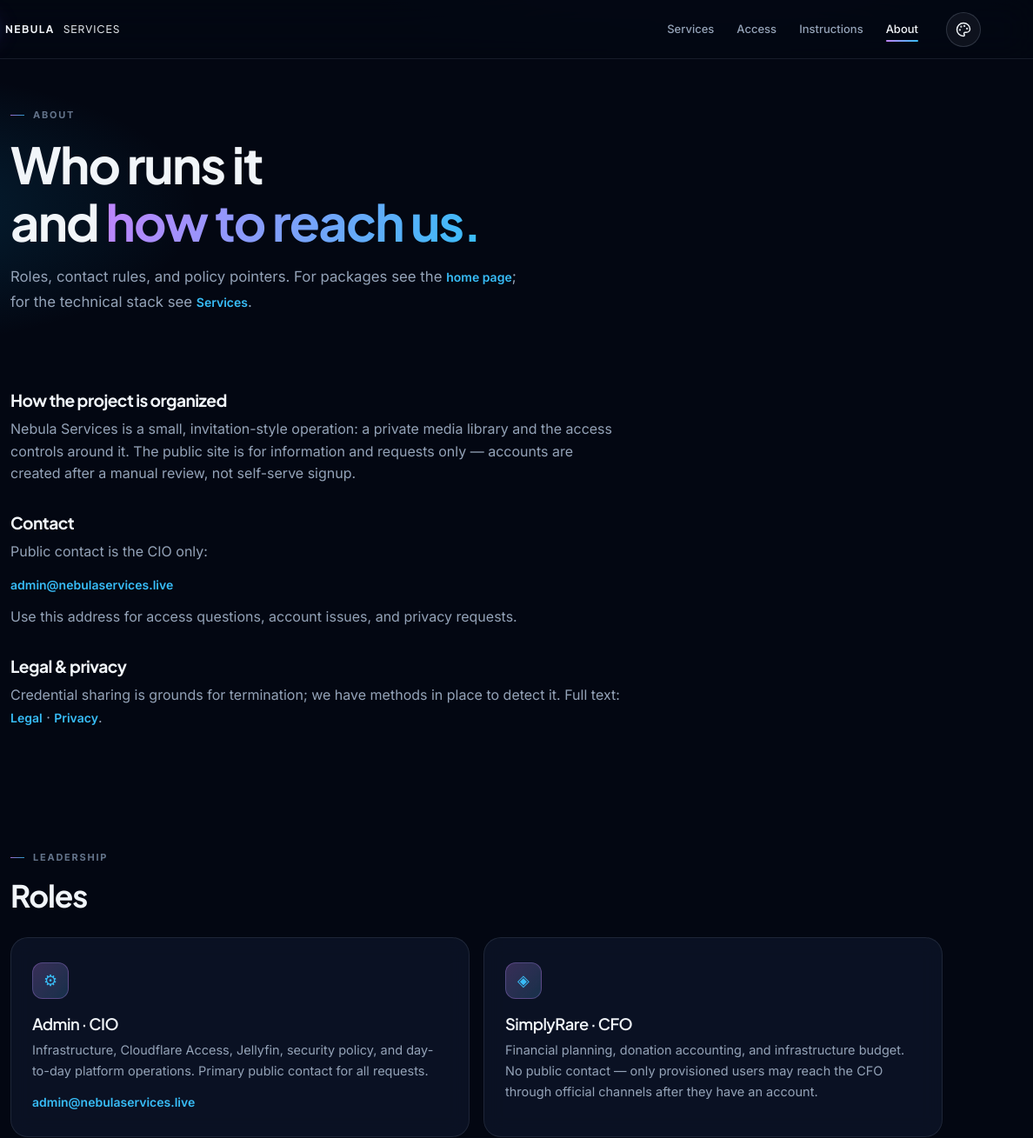
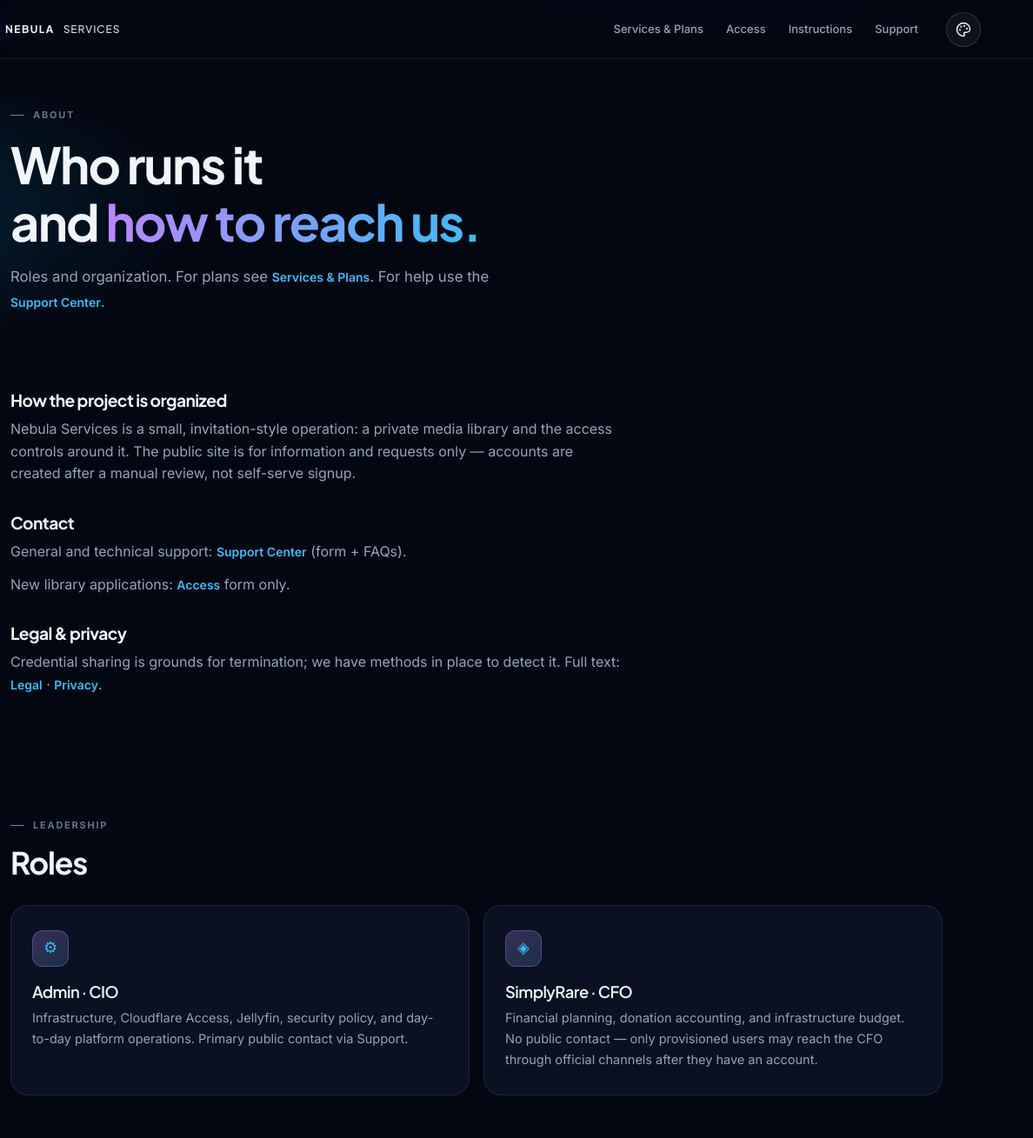
Before and after one commit to LockBorn1/nebulaservices.live, a plain HTML site: page about.html in a window 1280 px wide. Shown: the top 1309 px of the page at 87% size, 92-1280 px from the left. Drawn offline with Linux system fonts and the light colour scheme.

Commit message:
Unify navbar with Support; point contact to Support Center

```diff
--- a/about.html
+++ b/about.html
@@ -17,32 +17,31 @@
         <span class="sub">SERVICES</span>
       </a>
       <nav class="nav" aria-label="Primary">
-        <a href="services.html">Services</a>
+        <a href="services.html">Services & Plans</a>
         <a href="access.html">Access</a>
         <a href="instructions.html">Instructions</a>
-        <a href="about.html" class="is-active">About</a>
+        <a href="support.html">Support</a>
       </nav>
       <div class="header-actions">
-        <button type="button" class="theme-btn" id="themeToggle" aria-label="Toggle theme" title="Theme">
-          <svg width="18" height="18" viewBox="0 0 24 24" fill="none" stroke="currentColor" stroke-width="2" aria-hidden="true"><path d="M21 14.5A8.5 8.5 0 1 1 9.5 3 7 7 0 0 0 21 14.5z"/></svg>
-        </button>
+        <button type="button" class="theme-btn" id="themeToggle" aria-label="Choose theme" title="Themes"></button>
         <button class="menu-btn" id="menuBtn" type="button" aria-label="Menu" aria-expanded="false"><i aria-hidden="true"></i></button>
       </div>
     </div>
   </header>
   <nav class="nav-drawer" aria-label="Mobile">
-    <a href="services.html">Services</a>
+    <a href="services.html">Services & Plans</a>
     <a href="access.html">Access</a>
     <a href="instructions.html">Instructions</a>
+    <a href="support.html">Support</a>
     <a href="about.html" class="is-active">About</a>
-    <button type="button" id="themeToggleDrawer" class="drawer-theme-btn">☾ Dark mode (tap for light)</button>
+    <button type="button" id="themeToggleDrawer" class="drawer-theme-btn">Theme</button>
   </nav>
   <main>
     <section class="page-hero">
       <div class="wrap">
         <div class="kicker">About</div>
         <h1>Who runs it<br>and <span class="grad">how to reach us.</span></h1>
-        <p class="lead">Roles, contact rules, and policy pointers. For packages see the <a class="link" href="index.html">home page</a>; for the technical stack see <a class="link" href="services.html">Services</a>.</p>
+        <p class="lead">Roles and organization. For plans see <a class="link" href="services.html">Services & Plans</a>. For help use the <a class="link" href="support.html">Support Center</a>.</p>
       </div>
     </section>
     <section class="section" style="padding-top:12px">
@@ -50,9 +49,8 @@
         <h2>How the project is organized</h2>
         <p>Nebula Services is a small, invitation-style operation: a private media library and the access controls around it. The public site is for information and requests only — accounts are created after a manual review, not self-serve signup.</p>
         <h2 id="contact">Contact</h2>
-        <p>Public contact is the CIO only:</p>
-        <p><a class="link" href="mailto:admin@nebulaservices.live">admin@nebulaservices.live</a></p>
-        <p>Use this address for access questions, account issues, and privacy requests.</p>
+        <p>General and technical support: <a class="link" href="support.html">Support Center</a> (form + FAQs).</p>
+        <p>New library applications: <a class="link" href="access.html">Access</a> form only.</p>
         <h2 id="legal">Legal & privacy</h2>
         <p>Credential sharing is grounds for termination; we have methods in place to detect it. Full text: <a class="link" href="legal.html">Legal</a> · <a class="link" href="privacy.html">Privacy</a>.</p>
       </div>
@@ -65,8 +63,7 @@
           <article class="card" style="min-height:auto">
             <div class="card-icon">⚙</div>
             <h3>Admin · CIO</h3>
-            <p>Infrastructure, Cloudflare Access, Jellyfin, security policy, and day-to-day platform operations. Primary public contact for all requests.</p>
-            <p style="margin-top:12px;font-size:14px;color:var(--muted)"><a class="link" href="mailto:admin@nebulaservices.live">admin@nebulaservices.live</a></p>
+            <p>Infrastructure, Cloudflare Access, Jellyfin, security policy, and day-to-day platform operations. Primary public contact via Support.</p>
           </article>
           <article class="card" style="min-height:auto">
             <div class="card-icon">◈</div>
@@ -85,7 +82,7 @@
           <a href="legal.html">Legal</a>
           <a href="about.html">About</a>
           <a href="privacy.html">Privacy</a>
-          <a href="about.html#contact">Contact</a>
+          <a href="support.html">Support</a>
         </div>
       </div>
       <div class="footer-bottom">
```
